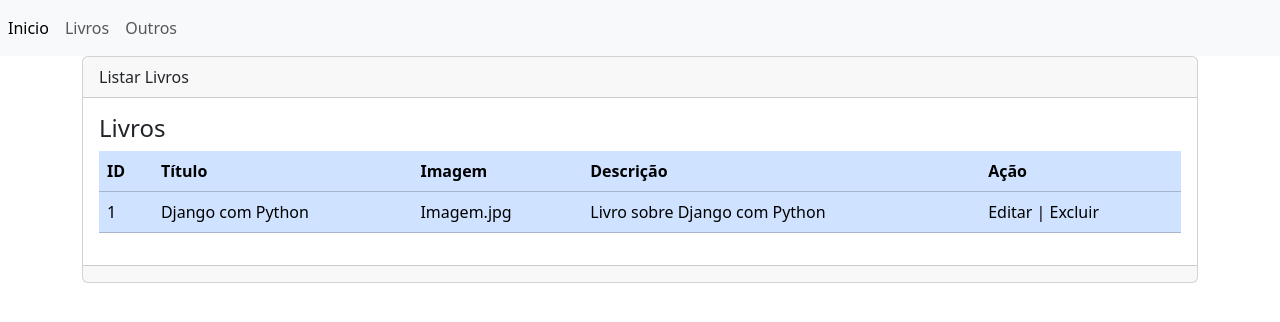
After one commit to celsodiehl/crud-python-com-django, a Django app: template sistema/livraria/templates/livros/index.html in a window 1280 px wide. The commit adds this page. Shown: the top 322 px of the page. Run offline with Django 5.2, Linux system fonts and the light colour scheme; the template is opened without the code that fills it, so the values that code supplies are empty.

Commit message:
Criado arquivos HTML com estruturas crud

```diff
--- /dev/null
+++ b/sistema/livraria/templates/livros/index.html
@@ -0,0 +1,41 @@
+{% extends "base.html" %}
+
+{% block titulo %} Lista de Livros {% endblock %}
+
+{% block conteudo %}
+
+<div class="card">
+    <div class="card-header">Listar Livros</div>
+    <div class="card-body">
+        <h4 class="card-title">Livros</h4>
+
+        <div
+            class="table-responsive">
+            <table
+                class="table table-primary">
+                <thead>
+                    <tr>
+                        <th scope="col">ID</th>
+                        <th scope="col">Título</th>
+                        <th scope="col">Imagem</th>
+                        <th scope="col">Descrição</th>
+                        <th scope="col">Ação</th>
+                    </tr>
+                </thead>
+                <tbody>
+                    <tr class="">
+                        <td>1</td>
+                        <td>Django com Python</td>
+                        <td>Imagem.jpg</td>
+                        <td>Livro sobre Django com Python</td>
+                        <td>Editar | Excluir</td>
+                    </tr>
+                </tbody>
+            </table>
+        </div>
+
+    </div>
+    <div class="card-footer text-muted"> </div>
+</div>
+
+{% endblock %}
--- a/sistema/livraria/templates/paginas/outros.html
+++ b/sistema/livraria/templates/paginas/outros.html
@@ -3,5 +3,7 @@
 {% block titulo %} Outros {% endblock %}
 
 {% block conteudo %}
+
 Seção de Outros
+
 {% endblock %}
```
Also changed, not shown: sistema/livraria/templates/livros/create.html (added, +9 -0 lines), sistema/livraria/templates/livros/edit.html (added, +9 -0 lines), sistema/livraria/templates/livros/form.html (added).
